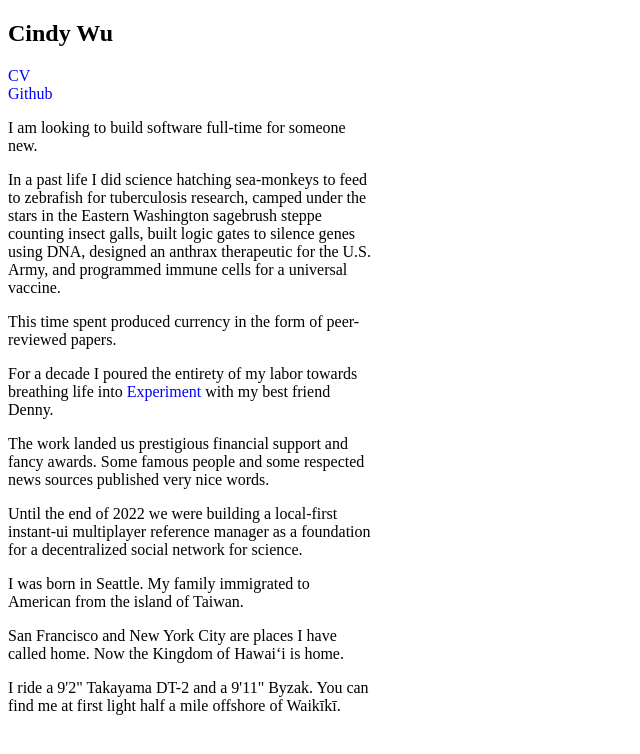
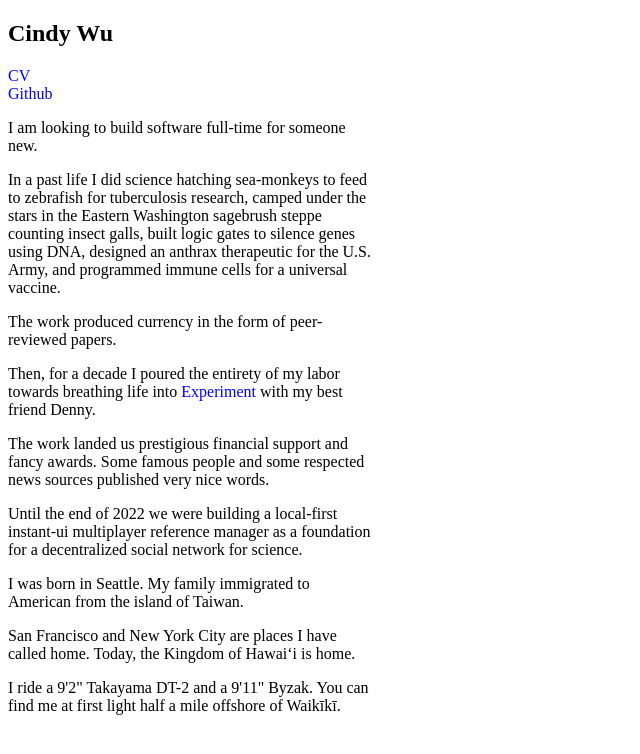
Before and after one commit to cindywu/cindy-wu, a Next.js app: page / in a window 1280 px wide. Shown: the top 754 px of the page, without its empty margins (0-640 px from the left). Built offline with nearby package versions, Linux system fonts and the light colour scheme.

Commit message:
copy change

```diff
--- a/components/home.tsx
+++ b/components/home.tsx
@@ -19,13 +19,13 @@ export default function Home() {
       <div>
         <p>I am looking to build software full-time for someone new.</p>
         <p>In a past life I did science hatching sea-monkeys to feed to zebrafish for tuberculosis research, camped under the stars in the Eastern Washington sagebrush steppe counting insect galls, built logic gates to silence genes using DNA, designed an anthrax therapeutic for the U.S. Army, and programmed immune cells for a universal vaccine.</p>
-        <p>This time spent produced currency in the form of peer-reviewed papers.</p>
-        <p>For a decade I poured the entirety of my labor towards breathing life into <Link href="http://experiment.com">Experiment</Link> with my best friend Denny.
+        <p>The work produced currency in the form of peer-reviewed papers.</p>
+        <p>Then, for a decade I poured the entirety of my labor towards breathing life into <Link href="http://experiment.com">Experiment</Link> with my best friend Denny.
         </p>
         <p>The work landed us prestigious financial support and fancy awards. Some famous people and some respected news sources published very nice words.</p>
         <p>Until the end of 2022 we were building a local-first instant-ui multiplayer reference manager as a foundation for a decentralized social network for science.</p>
         <p>I was born in Seattle. My family immigrated to American from the island of Taiwan.</p>
-        <p>San Francisco and New York City are places I have called home. Now the Kingdom of Hawaiʻi is home.</p>
+        <p>San Francisco and New York City are places I have called home. Today, the Kingdom of Hawaiʻi is home.</p>
         <p>I ride a {`9'2"`} Takayama DT-2 and a {`9'11"`} Byzak. You can find me at first light half a mile offshore of Waikīkī.</p>
       </div>
     </div>
```
